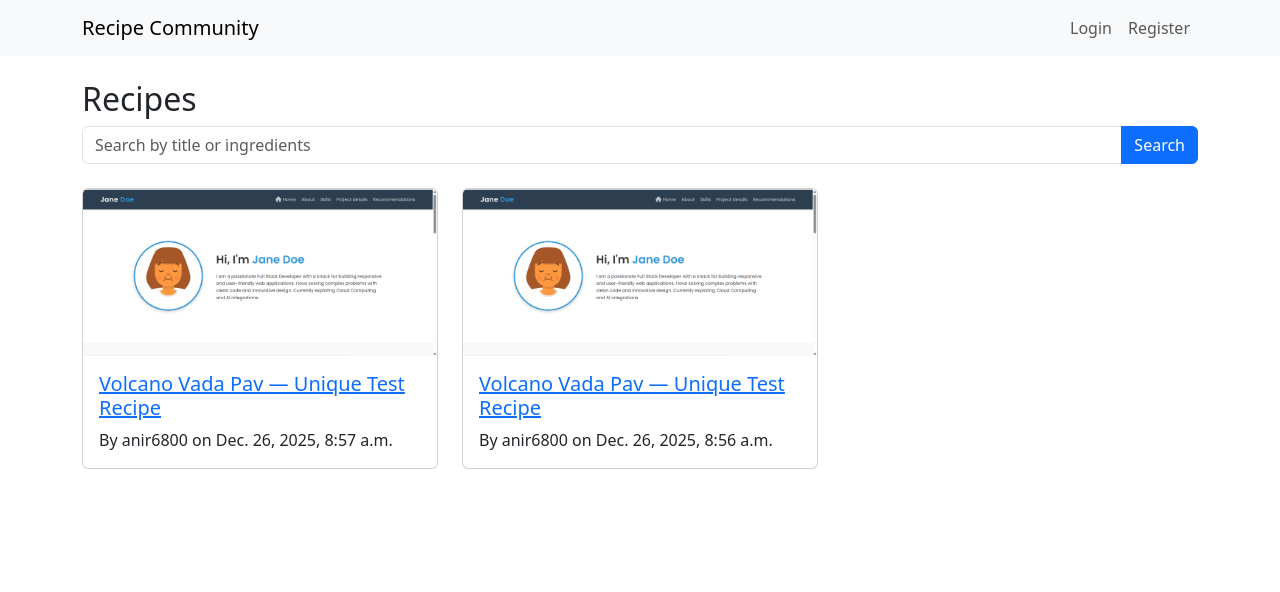
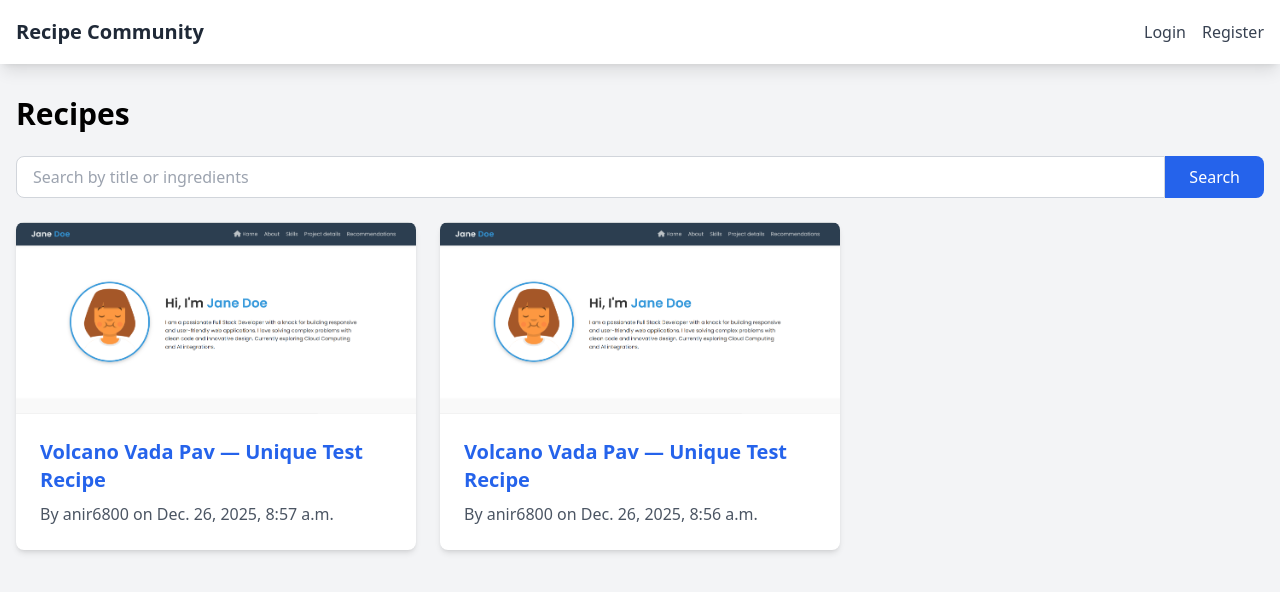
Before and after one commit to Helly2230/recipe_community, a Django app: page /recipes/ in a window 1280 px wide. Shown: the top 592 px of the page. Run offline with Django 5.2, Linux system fonts and the light colour scheme; data comes from the database, SQL or seed files in the repository; some libraries are stand-ins or nearby versions.

Commit message:
Change UI to Tailwind CSS for modern design

```diff
--- a/recipes/templates/recipes/base.html
+++ b/recipes/templates/recipes/base.html
@@ -3,32 +3,35 @@
 <html>
 <head>
     <title>Recipe Community</title>
-    <link href="https://cdn.jsdelivr.net/npm/bootstrap@5.3.0/dist/css/bootstrap.min.css" rel="stylesheet">
+    <script src="https://cdn.tailwindcss.com"></script>
     <link rel="stylesheet" href="{% static 'recipes/css/style.css' %}">
 </head>
-<body>
-    <nav class="navbar navbar-expand-lg navbar-light bg-light">
-        <div class="container">
-            <a class="navbar-brand" href="{% url 'home' %}">Recipe Community</a>
-            <div class="navbar-nav ms-auto">
-                {% if user.is_authenticated %}
-                    <a class="nav-link" href="{% url 'profile' %}">Profile</a>
-                    <a class="nav-link" href="{% url 'logout' %}">Logout</a>
-                {% else %}
-                    <a class="nav-link" href="{% url 'login' %}">Login</a>
-                    <a class="nav-link" href="{% url 'register' %}">Register</a>
-                {% endif %}
+<body class="bg-gray-100">
+    <nav class="bg-white shadow-lg">
+        <div class="max-w-7xl mx-auto px-4">
+            <div class="flex justify-between h-16">
+                <div class="flex items-center">
+                    <a href="{% url 'home' %}" class="text-xl font-bold text-gray-800">Recipe Community</a>
+                </div>
+                <div class="flex items-center space-x-4">
+                    {% if user.is_authenticated %}
+                        <a href="{% url 'profile' %}" class="text-gray-700 hover:text-gray-900">Profile</a>
+                        <a href="{% url 'logout' %}" class="text-gray-700 hover:text-gray-900">Logout</a>
+                    {% else %}
+                        <a href="{% url 'login' %}" class="text-gray-700 hover:text-gray-900">Login</a>
+                        <a href="{% url 'register' %}" class="text-gray-700 hover:text-gray-900">Register</a>
+                    {% endif %}
+                </div>
             </div>
         </div>
     </nav>
-    <main class="container mt-4">
+    <main class="max-w-7xl mx-auto px-4 py-8">
         {% if messages %}
             {% for message in messages %}
-                <div class="alert alert-info">{{ message }}</div>
+                <div class="bg-blue-100 border border-blue-400 text-blue-700 px-4 py-3 rounded mb-4">{{ message }}</div>
             {% endfor %}
         {% endif %}
         {% block content %}{% endblock %}
     </main>
-    <script src="https://cdn.jsdelivr.net/npm/bootstrap@5.3.0/dist/js/bootstrap.bundle.min.js"></script>
 </body>
 </html>
--- a/recipes/templates/recipes/recipe_list.html
+++ b/recipes/templates/recipes/recipe_list.html
@@ -1,44 +1,42 @@
 {% extends "recipes/base.html" %}
 
 {% block content %}
-<h2>Recipes</h2>
-<form method="get" class="mb-4">
-    <div class="input-group">
-        <input type="text" class="form-control" name="q" placeholder="Search by title or ingredients" value="{{ request.GET.q }}">
-        <button class="btn btn-primary" type="submit">Search</button>
+<h2 class="text-3xl font-bold mb-6">Recipes</h2>
+<form method="get" class="mb-6">
+    <div class="flex">
+        <input type="text" class="flex-1 px-4 py-2 border border-gray-300 rounded-l-lg focus:outline-none focus:ring-2 focus:ring-blue-500" name="q" placeholder="Search by title or ingredients" value="{{ request.GET.q }}">
+        <button class="bg-blue-600 text-white px-6 py-2 rounded-r-lg hover:bg-blue-700 transition" type="submit">Search</button>
     </div>
 </form>
 {% if user.is_authenticated %}
-<a href="{% url 'recipe-create' %}" class="btn btn-success mb-3">Add Recipe</a>
+<a href="{% url 'recipe-create' %}" class="bg-green-600 text-white px-4 py-2 rounded-lg hover:bg-green-700 transition mb-6 inline-block">Add Recipe</a>
 {% endif %}
-<div class="row">
+<div class="grid grid-cols-1 md:grid-cols-2 lg:grid-cols-3 gap-6">
 {% for recipe in recipes %}
-<div class="col-md-4 mb-4">
-    <div class="card">
-        {% if recipe.photo %}
-        <img src="{{ recipe.photo.url }}" class="card-img-top" alt="{{ recipe.title }}">
-        {% endif %}
-        <div class="card-body">
-            <h5 class="card-title"><a href="{% url 'recipe-detail' recipe.pk %}">{{ recipe.title }}</a></h5>
-            <p class="card-text">By {{ recipe.author }} on {{ recipe.created_at }}</p>
-        </div>
+<div class="bg-white rounded-lg shadow-md overflow-hidden hover:shadow-lg transition">
+    {% if recipe.photo %}
+    <img src="{{ recipe.photo.url }}" class="w-full h-48 object-cover" alt="{{ recipe.title }}">
+    {% endif %}
+    <div class="p-6">
+        <h5 class="text-xl font-semibold mb-2"><a href="{% url 'recipe-detail' recipe.pk %}" class="text-blue-600 hover:text-blue-800">{{ recipe.title }}</a></h5>
+        <p class="text-gray-600">By {{ recipe.author }} on {{ recipe.created_at }}</p>
     </div>
 </div>
 {% endfor %}
 </div>
 {% if is_paginated %}
-<nav aria-label="Page navigation">
-    <ul class="pagination">
+<div class="mt-8 flex justify-center">
+    <div class="flex space-x-2">
         {% if page_obj.has_previous %}
-        <li class="page-item"><a class="page-link" href="?page={{ page_obj.previous_page_number }}{% if request.GET.q %}&q={{ request.GET.q }}{% endif %}">Previous</a></li>
+        <a href="?page={{ page_obj.previous_page_number }}{% if request.GET.q %}&q={{ request.GET.q }}{% endif %}" class="px-4 py-2 bg-gray-200 text-gray-700 rounded hover:bg-gray-300 transition">Previous</a>
         {% endif %}
         {% for num in page_obj.paginator.page_range %}
-        <li class="page-item {% if page_obj.number == num %}active{% endif %}"><a class="page-link" href="?page={{ num }}{% if request.GET.q %}&q={{ request.GET.q }}{% endif %}">{{ num }}</a></li>
+        <a href="?page={{ num }}{% if request.GET.q %}&q={{ request.GET.q }}{% endif %}" class="px-4 py-2 {% if page_obj.number == num %}bg-blue-600 text-white{% else %}bg-gray-200 text-gray-700{% endif %} rounded hover:bg-gray-300 transition">{{ num }}</a>
         {% endfor %}
         {% if page_obj.has_next %}
-        <li class="page-item"><a class="page-link" href="?page={{ page_obj.next_page_number }}{% if request.GET.q %}&q={{ request.GET.q }}{% endif %}">Next</a></li>
+        <a href="?page={{ page_obj.next_page_number }}{% if request.GET.q %}&q={{ request.GET.q }}{% endif %}" class="px-4 py-2 bg-gray-200 text-gray-700 rounded hover:bg-gray-300 transition">Next</a>
         {% endif %}
-    </ul>
-</nav>
+    </div>
+</div>
 {% endif %}
 {% endblock %}
```
Also changed, not shown: recipes/templates/recipes/home.html (+15 -17 lines), recipes/templates/recipes/logout.html (line endings or trailing spaces).
